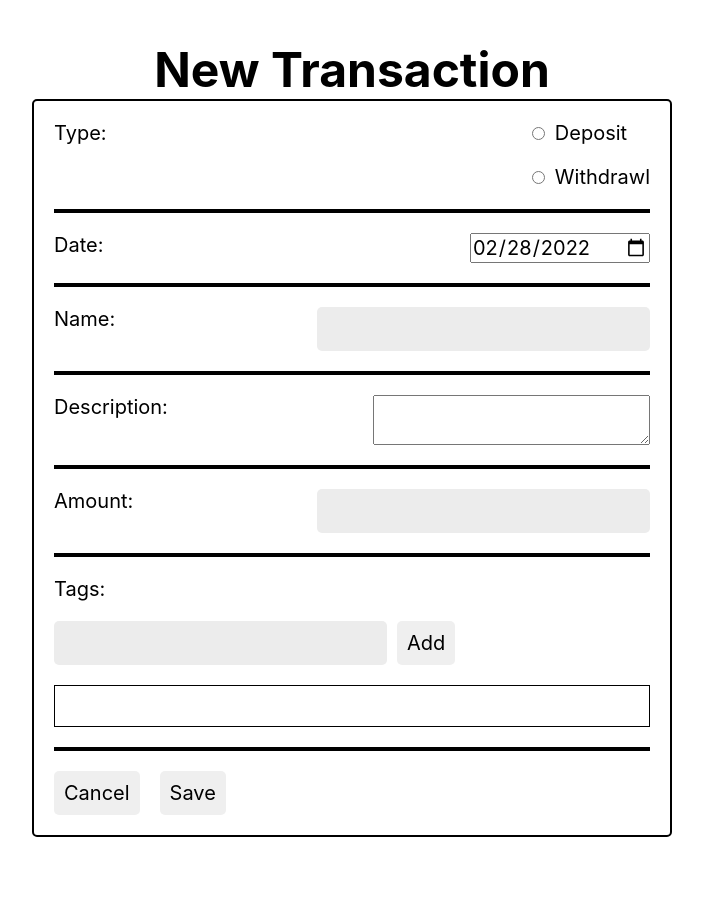
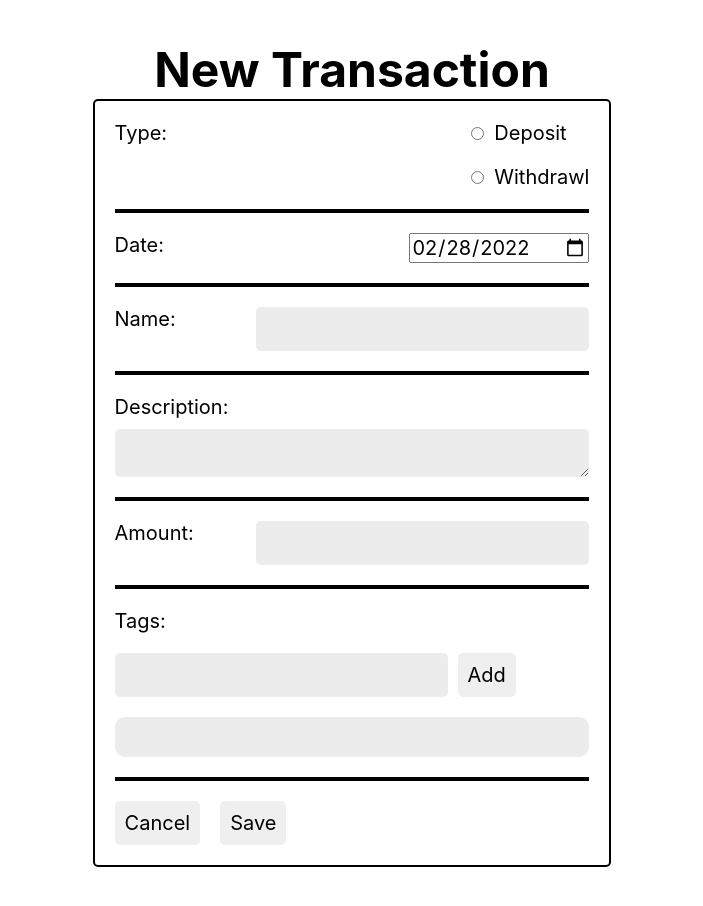
Before and after one commit to alexismarroquin7/expense-tracker-fe-a, a Next.js app: page /transactions/new in a window 1280 px wide. Shown: the whole page, without its empty margins (288-991 px from the left). Before the commit the page ends 877 px from the top, so only its background shows below. Built offline with nearby package versions, Linux system fonts and the light colour scheme.

Commit message:
adds bg color to description input

```diff
--- a/components/Select/index.js
+++ b/components/Select/index.js
@@ -1,51 +1,56 @@
 import styled from "styled-components"
 
 const StyledSelect = styled.div`
+  display: flex;
+  flex-flow: column wrap;
+  align-items: center;
+  background-color: ${({bgColor}) => bgColor ? bgColor : 'auto'};
 
+  .StyledSelect__container {
+    display: flex;
+    flex-flow: column wrap;
+    gap: 1rem;
+    border: 1px solid black;
+    padding: .5rem 1rem;
+    border-radius: 5px;
+  }
+
+  .StyledSelect__label__container {
+    display: flex;
+    flex-flow: row wrap;
+    justify-content: center;
+
+    gap: 1rem;
+    border-radius: 20px;
+  }
+
+  .StyledSelect__value__container {
+    display: flex;
+    flex-flow: row wrap;
+    justify-content: center;
+  }
 `
 
 export const Select = (props) => {
   return (
     <StyledSelect
-      style={{
-        display: "flex",
-        flexFlow: "column wrap",
-        alignItems: "center"
-      }}
+      {...props}
     >
       <div
-        style={{
-          display: "flex",
-          flexFlow: "column wrap",
-          gap: "1rem",
-          border: "1px solid black",
-          padding: ".5rem 1rem",
-          borderRadius: "5px"
-        }}
+        className="StyledSelect__container"
         onClick={() => {
           props.toggleOpen();
         }}
       >
         <div
-          style={{
-            display: "flex",
-            flexFlow: "row wrap",
-            justifyContent: "center",
-
-            gap: "1rem",
-            borderRadius: "20px"
-          }}
+          className="StyledSelect__label__container"
         >
           {props.label ? <p>{props.label}</p> : ""}
           <p>V</p>
         </div>
 
         <div
-          style={{
-            display: "flex",
-            flexFlow: "row wrap",
-            justifyContent: "center"
-          }}
+          className="StyledSelect__value__container"
         >
           {props.value ? <p>{props.value}</p> : ""}
         </div>
--- a/components/TextArea/index.js
+++ b/components/TextArea/index.js
@@ -7,7 +7,10 @@ const StyledTextArea = styled.textarea.attrs(({
     placeholder
   }
 })`
-
+  width: ${({width}) => width ? width : 'auto'};
+  border: ${({border}) => border ? border : '0'};
+  background-color: ${({bgColor}) => bgColor ? bgColor : 'auto'};
+  border-radius: 5px;
 `
 
 export const TextArea = ({
@@ -15,13 +18,21 @@ export const TextArea = ({
   placeholder,
   onChange,
   name,
-  value
+  value,
+  width,
+  border,
+  bgColor
 }) => {
+
   return <StyledTextArea
     type={type}
     placeholder={placeholder}
     onChange={onChange}
     name={name}
     value={value}
+
+    width={width}
+    border={border}
+    bgColor={bgColor}
   ></StyledTextArea>
 }
--- a/widgets/SearchBar/index.js
+++ b/widgets/SearchBar/index.js
@@ -8,7 +8,8 @@ import { Grid, Select, TextField, MenuItem, SearchIcon } from "../../components"
 import { useEffect, useState } from "react";
 import { useDispatch, useSelector } from "react-redux";
 import { useRouter } from "next/router";
-import { useToggle } from "../../hooks"
+import { useToggle } from "../../hooks";
+import { useTheme } from "styled-components";
 
 // store
 import { transactionAction } from "../../store";
@@ -24,12 +25,12 @@ const options = {
   order: [
     {
       id: uuidV4(),
-      name: 'Most Recent',
+      name: 'Newest To Oldest',
       value: 'desc'
     },
     {
       id: uuidV4(),
-      name: 'Least Recent',
+      name: 'Oldest To Newest',
       value: 'asc'
     }
   ]
@@ -69,6 +70,8 @@ export const SearchBar = () => {
 
   const { active: sortByOpen, toggle: sortByToggle } = useToggle();
   const { active: orderOpen, toggle: orderToggle } = useToggle();
+
+  const theme = useTheme();
 
   useEffect(() => {
     dispatch(transactionAction.setQuery({
@@ -157,7 +160,7 @@ export const SearchBar = () => {
     <Grid
       width="100%"
       justify="center"
-      alignItems="center"
+      alignItems="flex-start"
       gap="1rem"
     >
 
@@ -172,6 +175,8 @@ export const SearchBar = () => {
           open={sortByOpen}
           toggleOpen={sortByToggle}
           value={transaction.query.sortBy ? options.sortBy.filter(opt => opt.value === transaction.query.sortBy)[0].name : ''}
+          bgColor={theme.color.four.value}
+
         >
           {options.sortBy.map((sortByType) => {
             return (
@@ -205,6 +210,7 @@ export const SearchBar = () => {
           open={orderOpen}
           toggleOpen={orderToggle}
           value={transaction.query.dir ? options.order.filter(opt => opt.value === transaction.query.dir)[0].name : ''}
+          bgColor={theme.color.four.value}
         >
           {options.order.map((orderType) => {
             return (
--- a/widgets/Transaction/index.js
+++ b/widgets/Transaction/index.js
@@ -161,14 +161,14 @@ export const Transaction = ({ transaction, toggleDeleteModal }) => {
               onClick={() => {
                 router.push(`/transactions/${transaction.transaction_id}/edit`)
               }}
-              boxShadow={theme.boxShadow.secondary}
+
             />
             <Button
               text="Delete"
               onClick={() => {
                 toggleDeleteModal(transaction.transaction_id);
               }}
-              boxShadow={theme.boxShadow.secondary}
+
             />
           </Grid>
 
--- a/widgets/TransactionForm/index.js
+++ b/widgets/TransactionForm/index.js
@@ -18,7 +18,12 @@ export const TransactionForm = ({
     onSubmit={onSubmit}
   >
     <Grid
-      width="50vw"
+      width="100%"
+      direction="column wrap"
+      alignItems="center"
+    >
+      <Grid
+        width="90%"
         border=".2rem solid black"
         borderRadius={theme.borderRadius.primary}
         direction="column wrap"
@@ -100,8 +105,11 @@ export const TransactionForm = ({
           width="100%"
           justify="space-between"
           text="Description:"
+          gap="1rem"
         >
           <TextArea
+            bgColor={theme.color.four.value}
+            width="100%"
             name="description"
             value={values.description}
             onChange={onChange}
@@ -183,7 +191,8 @@ export const TransactionForm = ({
 
           <Grid
             width="100%"
-          border="1px solid black"
+            borderRadius="10px"
+            bgColor={theme.color.four.value}
             gap="1rem"
             padding={values.tags.length > 0 ? "1rem" : "2rem"}
           >
@@ -229,28 +238,9 @@ export const TransactionForm = ({
         />
 
         <ActionArea/>
-      {/* BUTTONS */}
-      {/* <Grid
-        gap="2rem"
-      >
-
-        <Button
-          onClick={(e) => {
-            e.preventDefault();
-            router.push('/transactions')
-          }}
-          text="Cancel"
-        />
-
-        <Button
-          text="Save"
-        />
-
-      </Grid> */}
-
 
       </Grid>
-
+    </Grid>
 
   </form>
   )
```
Lines whose indentation alone changed are shown as unchanged.
